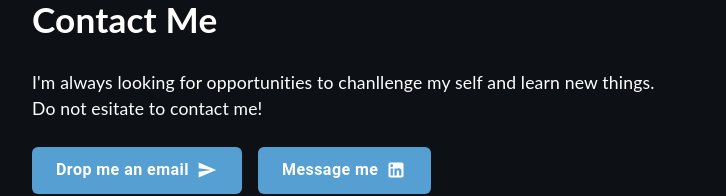
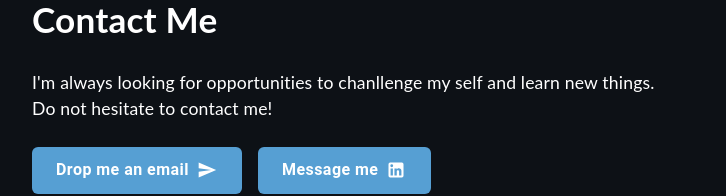
Before and after one commit to costanza96/my-website, a React (Create React App) app: page / in a window 1280 px wide. Shown: the part 6560-6756 px from the top of the page, without its empty margins (96-822 px from the left). Built offline with nearby package versions, Linux system fonts and the light colour scheme.

Commit message:
fix typo

```diff
--- a/src/components/Contact.tsx
+++ b/src/components/Contact.tsx
@@ -12,7 +12,7 @@ function Contact() {
         <div className="contact_wrapper">
           <h1>Contact Me</h1>
           <p>I'm always looking for opportunities to chanllenge my self and learn new things. <br/>
-            Do not esitate to contact me!</p>
+            Do not hesitate to contact me!</p>
           <div className="contact-buttons">
             <Button
               endIcon={<SendIcon />}
```
